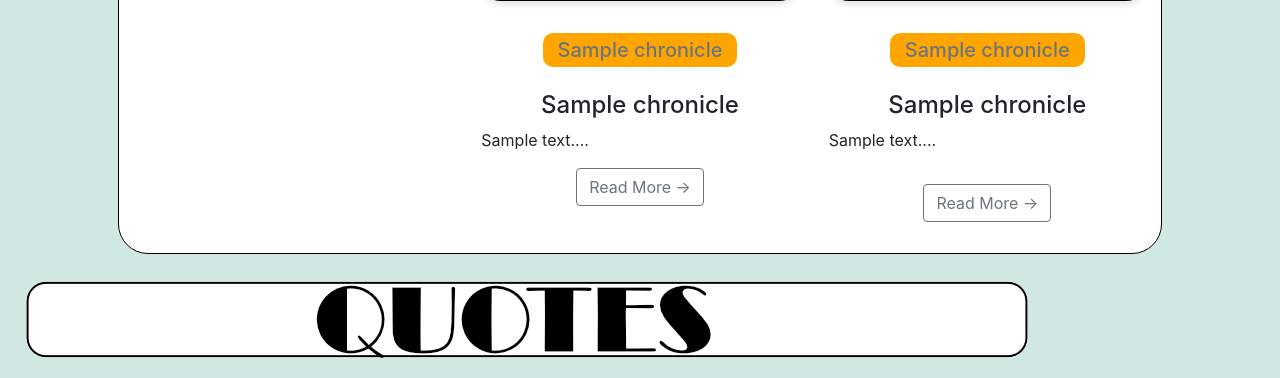
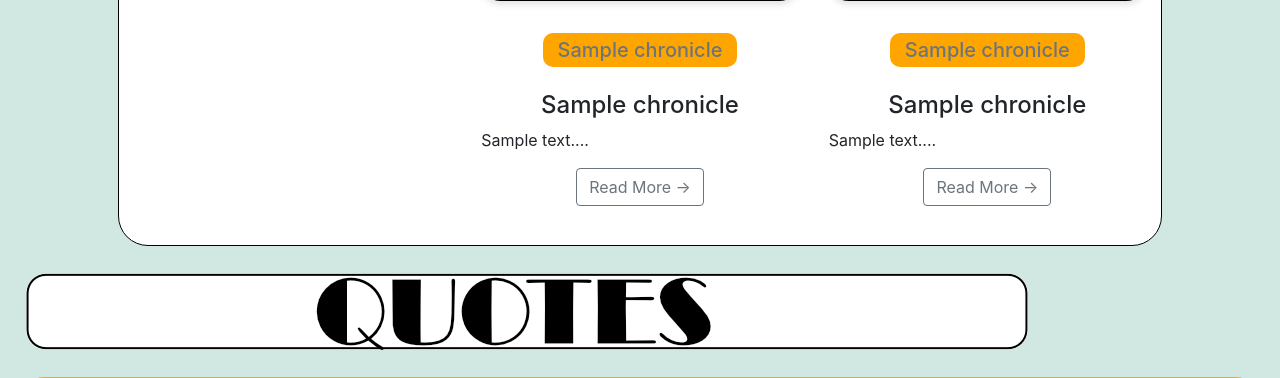
Before and after one commit to wadevondoom/technerd, a Flask app: page / in a window 1280 px wide. Shown: the part 1842-2220 px from the top of the page. Run offline with Flask 2, Linux system fonts and the light colour scheme; grey boxes marked "Sample" are stand-in pictures; a database or web service that is not in the repository returns one stand-in record (values such as "Sample title"); data that the repository does not hold is empty; some libraries are stand-ins or nearby versions; grey boxes are pictures that could not be loaded.

Commit message:
Button position

```diff
--- a/templates/home.html
+++ b/templates/home.html
@@ -132,7 +132,7 @@
                                 </div>
                                 <h4>{{ chronicles[3].title }}</h4>
                                 <p>{{ chronicles[3].content[:80] | safe }}...</p>
-                                <div class="d-flex justify-content-center mt-3">
+                                <div class="d-flex justify-content-center">
                                     <a href="{{ url_for('detail', chronicle_id=chronicles[3]['_id']) }}"
                                         class="btn btn-outline-secondary">Read More &rarr;</a>
                                 </div>
@@ -149,7 +149,7 @@
                             </div>
                             <h4>{{ chronicles[4].title }}</h4>
                             <p>{{ chronicles[4].content[:80] | safe }}...</p>
-                            <div class="d-flex justify-content-center my-3">
+                            <div class="d-flex justify-content-center">
                                 <a href="{{ url_for('detail', chronicle_id=chronicles[4]['_id']) }}"
                                     class="btn btn-outline-secondary">Read More &rarr;</a>
                             </div>
```
